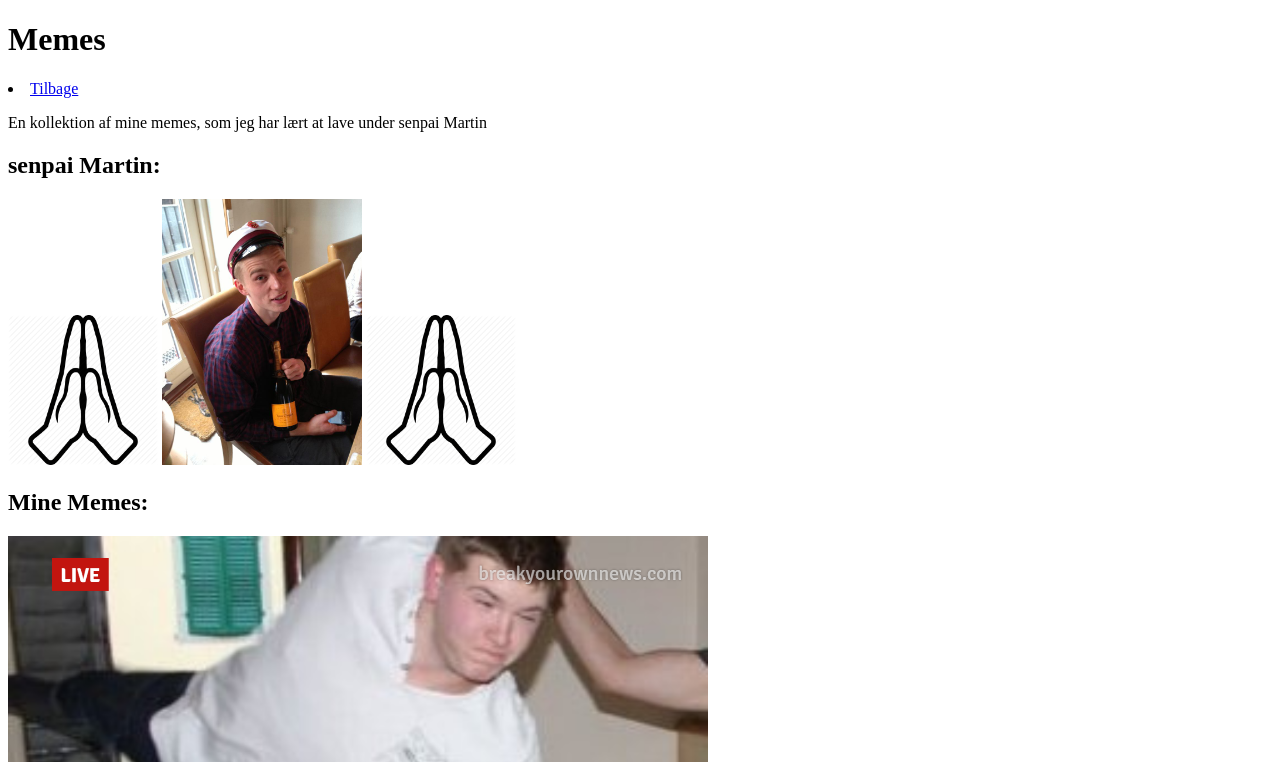
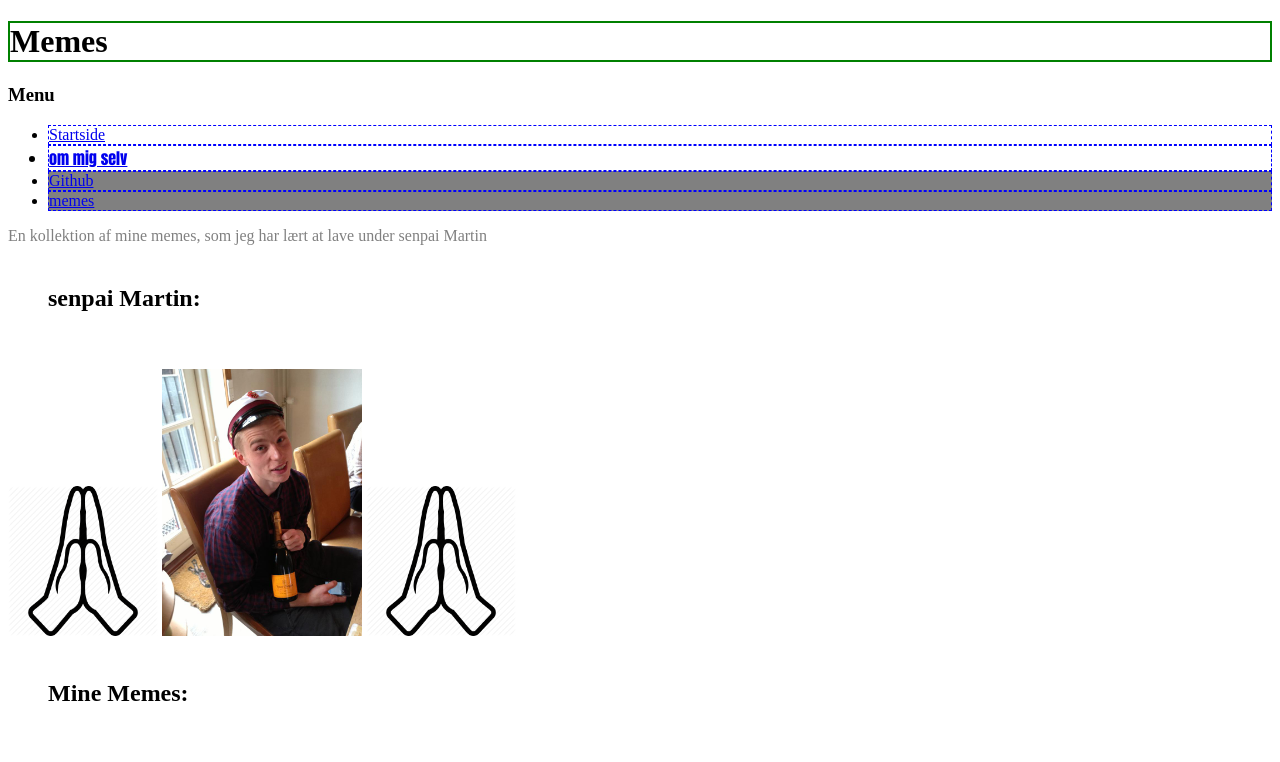
Before and after one commit to EmilDino/MyHTML, a plain HTML site: page Memes.html in a window 1280 px wide. Shown: the top 762 px of the page. Drawn offline with Linux system fonts and the light colour scheme.

Commit message:
ensartet menu

```diff
--- a/Memes.html
+++ b/Memes.html
@@ -5,10 +5,21 @@
     <meta name="viewport" content="width=device-width, initial-scale=1.0">
     <meta http-equiv="X-UA-Compatible" content="ie=edge">
     <title>Document</title>
+    <link rel="stylesheet" type="text/css" href="mycss.css">
 </head>
 <body>
     <h1>Memes</h1>
-    <li><a href="Index.html"> Tilbage </a></li>
+    <nav>
+        <h3>Menu</h3>
+        <ul>
+            <li><a href="Index.html"> Startside </a></li>
+            <li id="firstMenu"><a href="Mig selv.html"> om mig selv </a></li>
+            <li class="graa"><a href="https://github.com/EmilDino?tab=repositories"> Github</a></li>
+            <li class="graa"><a href="Memes.html"> memes</a></li>
+        </ul>
+    </nav>
+
+
     <p>En kollektion af mine memes, som jeg har lært at lave under senpai Martin</p>
     <h2>senpai Martin:</h2>
     <img src="Prayer Hands.png" width="150px" height="auto" alt="">
--- a/mycss.css
+++ b/mycss.css
@@ -1,4 +1,5 @@
 p {color: gray;}
+li{border: dashed blue 1px;}
 
 
 .graa {background: gray;}
@@ -6,6 +7,13 @@ p {color: gray;}
 
 #firstMenu { font-family: Impact, Haettenschweiler, 'Arial Narrow Bold', sans-serif}
 
-h1 { border: 1px solid green !important; }
+h1 { border: 2px solid green !important; }
 
 h2 {width: 400px; height: 45px; margin-left:20px; padding:20px;}
+
+
+a:hover {
+    background: blue;
+    text-decoration: underline;
+    font-size: 30px;
+}
```
Also changed, not shown: Index.html (+3 -2 lines), Mig selv.html (+10 -1 lines).
